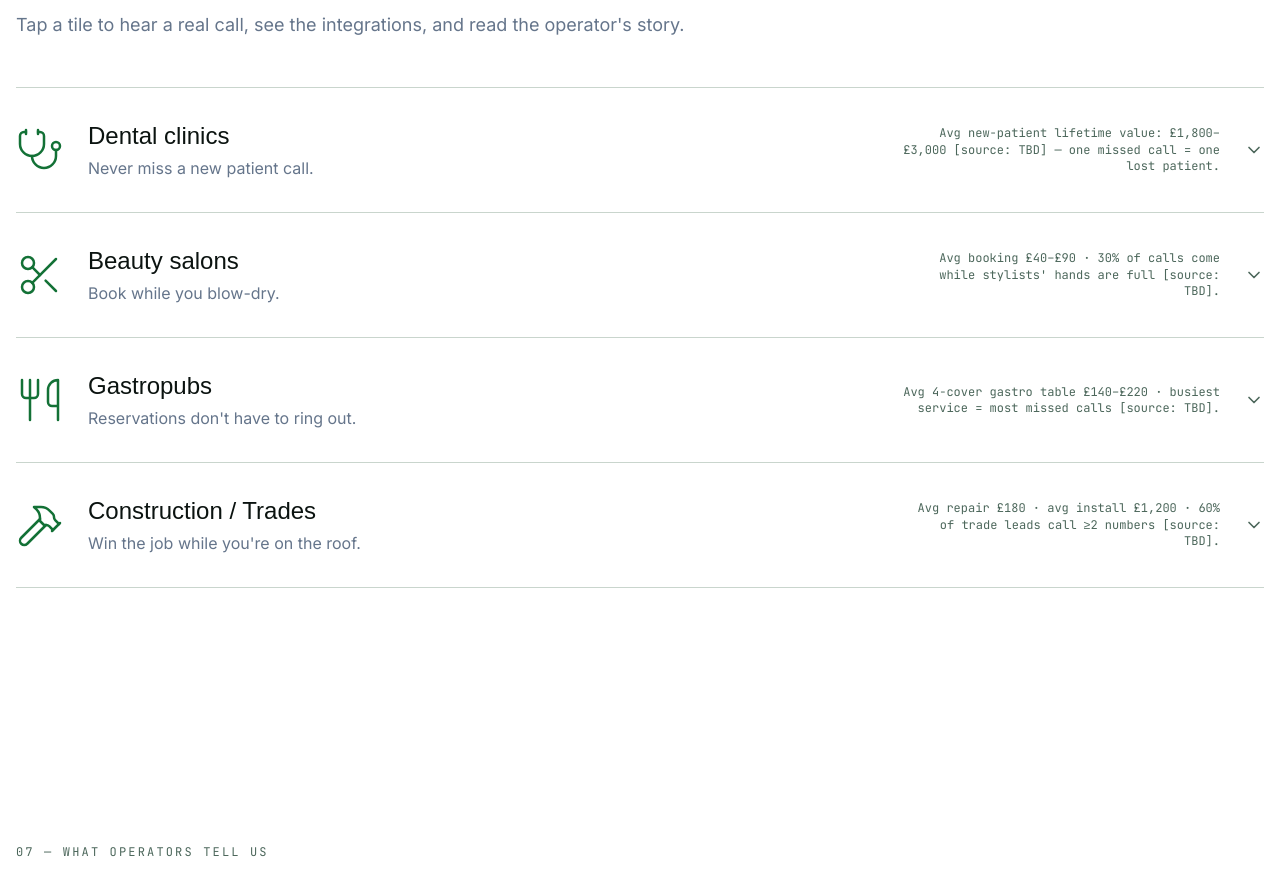
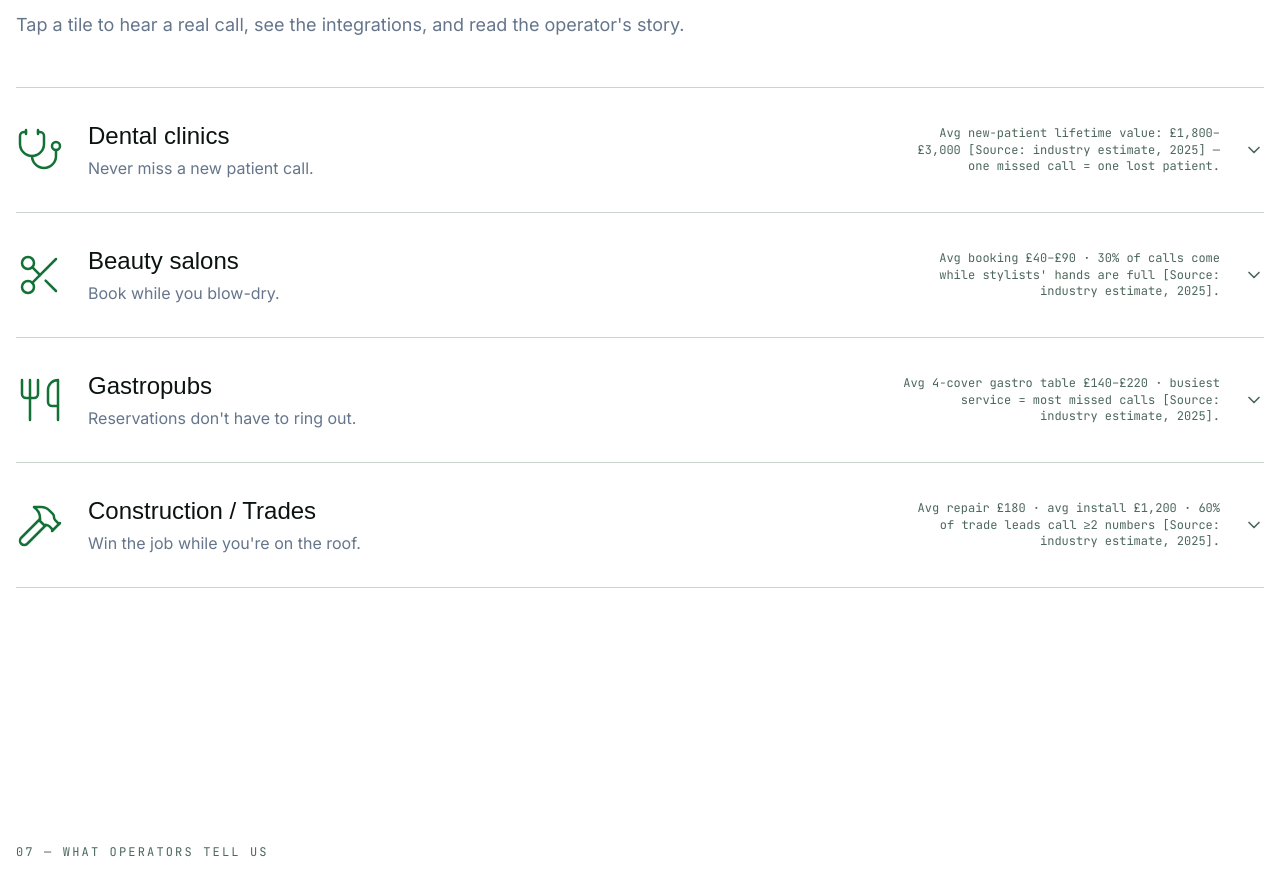
Before and after one commit to nfilippov733/anna-reception, a Next.js app: page / in a window 1280 px wide. Shown: the part 4240-5132 px from the top of the page. Built offline with nearby package versions, Linux system fonts and the light colour scheme; a web font is replaced by a local one.

Commit message:
fix(content): replace [source: TBD] with [Source: industry estimate, 2025] in verticals

```diff
--- a/src/content/verticals.ts
+++ b/src/content/verticals.ts
@@ -7,7 +7,7 @@ export const VERTICALS: Record<VerticalKey, VerticalContent> = {
     key: "dental",
     label: "Dental clinics",
     cardHook: "Never miss a new patient call.",
-    headlineRoi: "Avg new-patient lifetime value: £1,800–£3,000 [source: TBD] — one missed call = one lost patient.",
+    headlineRoi: "Avg new-patient lifetime value: £1,800–£3,000 [Source: industry estimate, 2025] — one missed call = one lost patient.",
     painFraming:
       "New-patient enquiries spike outside 9–5. Your reception is closed; your competitors' aren't. ANNA answers at 11pm, triages urgency, books an exam.",
     audioSampleScript:
@@ -43,7 +43,7 @@ export const VERTICALS: Record<VerticalKey, VerticalContent> = {
     key: "beauty",
     label: "Beauty salons",
     cardHook: "Book while you blow-dry.",
-    headlineRoi: "Avg booking £40–£90 · 30% of calls come while stylists' hands are full [source: TBD].",
+    headlineRoi: "Avg booking £40–£90 · 30% of calls come while stylists' hands are full [Source: industry estimate, 2025].",
     painFraming:
       "Phone rings mid-colour. You can't pick up. By the time you call back, she booked round the corner. ANNA knows your menu, your stylists, your slots.",
     audioSampleScript:
@@ -77,7 +77,7 @@ export const VERTICALS: Record<VerticalKey, VerticalContent> = {
     key: "pubs",
     label: "Gastropubs",
     cardHook: "Reservations don't have to ring out.",
-    headlineRoi: "Avg 4-cover gastro table £140–£220 · busiest service = most missed calls [source: TBD].",
+    headlineRoi: "Avg 4-cover gastro table £140–£220 · busiest service = most missed calls [Source: industry estimate, 2025].",
     painFraming:
       "7pm Saturday. Phone rings. Floor is in the weeds. ANNA takes the booking, checks the floor plan, confirms allergens, asks about high chairs. Reservation-led gastropubs only — not wet-led.",
     audioSampleScript:
@@ -113,7 +113,7 @@ export const VERTICALS: Record<VerticalKey, VerticalContent> = {
     key: "construction",
     label: "Construction / Trades",
     cardHook: "Win the job while you're on the roof.",
-    headlineRoi: "Avg repair £180 · avg install £1,200 · 60% of trade leads call ≥2 numbers [source: TBD].",
+    headlineRoi: "Avg repair £180 · avg install £1,200 · 60% of trade leads call ≥2 numbers [Source: industry estimate, 2025].",
     painFraming:
       "Hands full. Drill running. Boots in mud. ANNA picks up first, captures the job, books the diary, SMSes a quote ETA.",
     audioSampleScript:
```
